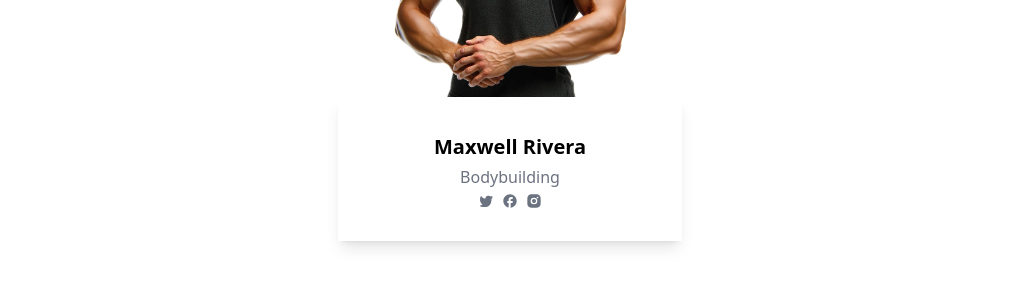
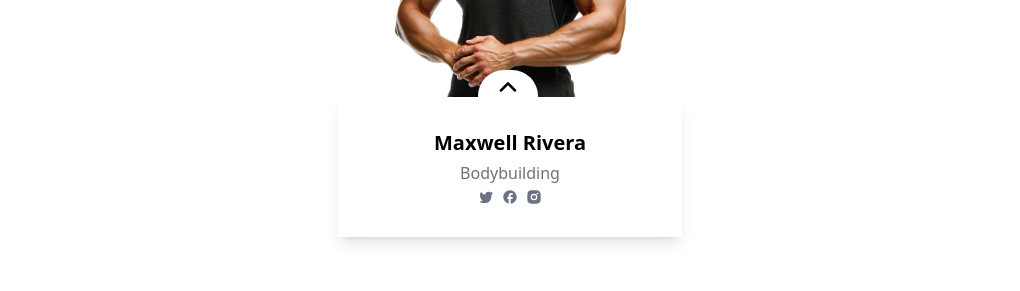
Before and after one commit to OnigiriKing/new-project, a React (Create React App) app: page / in a window 1280 px wide. Shown: the part 3992-4283 px from the top of the page, without its empty margins (130-1150 px from the left). Built offline with nearby package versions, Linux system fonts and the light colour scheme.

Commit message:
Trainer style update

```diff
--- a/src/components/homeComp/Home.Trainers/Trainers.jsx
+++ b/src/components/homeComp/Home.Trainers/Trainers.jsx
@@ -20,8 +20,8 @@ export default function Trainers() {
             <img class="w-[15rem]" src={trainer1}></img>
             <div></div>
           </div>
-          <div class="flex flex-col gap-1 py-[2rem] px-[6rem] shadow-lg">
-            <div></div>
+          <div class="flex flex-col gap-1 py-[2rem] px-[6rem] shadow-lg relative ">
+            <div class="flex justify-center bg-white pt-2 pb-6 px-5 rounded-full absolute -top-[1.7rem] right-[42%]">{allSvg(20).arrowSmall}</div>
             <h4 class="text-xl font-bold">Maxwell Rivera</h4>
             <p class="text-gray-500">Bodybuilding</p>
             <div class="flex justify-center gap-2 text-gray-500">
--- a/src/svg/allSvg.js
+++ b/src/svg/allSvg.js
@@ -240,6 +240,19 @@ export default function allSvg(width) {
         </g>
       </svg>
     ),
+    arrowSmall: (
+      <svg
+        xmlns="http://www.w3.org/2000/svg"
+        width={width}
+        height={width}
+        viewBox="0 0 1024 1024"
+      >
+        <path
+          fill="currentColor"
+          d="M104.704 685.248a64 64 0 0 0 90.496 0l316.8-316.8l316.8 316.8a64 64 0 0 0 90.496-90.496L557.248 232.704a64 64 0 0 0-90.496 0L104.704 594.752a64 64 0 0 0 0 90.496"
+        />
+      </svg>
+    ),
     yoga: (
       <svg
         xmlns="http://www.w3.org/2000/svg"
```
Also changed, not shown: src/dist/style.css.
